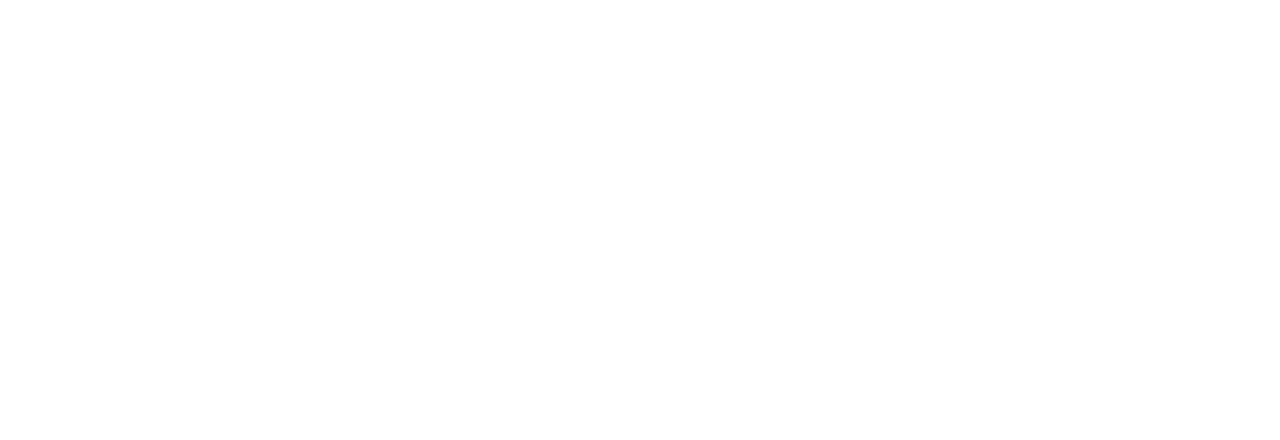
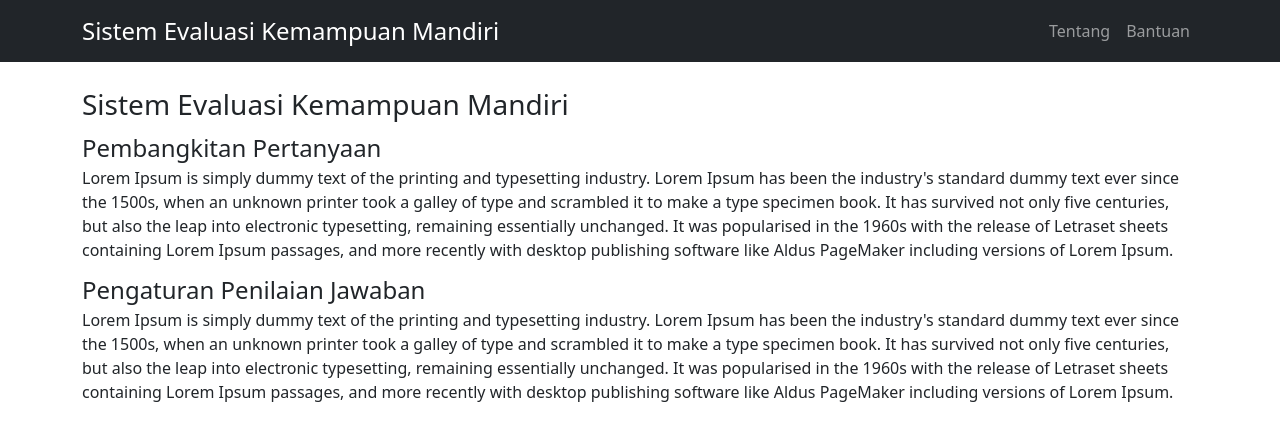
Before and after one commit to kariswr/ES-Front-End, a React (Create React App) app: page /help in a window 1280 px wide. Shown: the top 440 px of the page. Built offline with nearby package versions, Linux system fonts and the light colour scheme.

Commit message:
add help page

```diff
--- a/src/App.js
+++ b/src/App.js
@@ -3,6 +3,7 @@
 import Home from './components/Home';
 import Questions from './components/Questions';
 import About from './components/About';
+import Help from './components/Help';
 import {Route, Switch} from 'react-router';
 
 class App extends React.Component {
@@ -13,6 +14,7 @@
           <Route exact path="/" component={Home} />
           <Route path="/questions" component={Questions} />
           <Route path="/about" component={About} />
+          <Route path="/help" component={Help} />
         </Switch>
       </div>
     );
--- /dev/null
+++ b/src/components/Help.js
@@ -0,0 +1,50 @@
+import React from 'react';
+import { withRouter } from 'react-router-dom';
+import {Row, Container} from 'react-bootstrap';
+import CustomNavbar from "./CustomNavbar";
+import './style.css'
+
+class About extends React.Component {
+    constructor(props) {
+      super(props);
+      this.state = {};
+    }
+
+    render()
+    {
+      return (
+        <div>
+          <CustomNavbar/>
+          <Container className="fluid p-10 my-3">
+            <Row>
+              <h3 className='top-padding'> Sistem Evaluasi Kemampuan Mandiri </h3>
+              <div className='title'>
+                Pembangkitan Pertanyaan
+              </div>
+              <div className='bottom-padding'>
+                Lorem Ipsum is simply dummy text of the printing and typesetting industry. Lorem Ipsum has been the industry's
+                standard dummy text ever since the 1500s, when an unknown printer took a galley of type and scrambled it to make
+                a type specimen book. It has survived not only five centuries, but also the leap into electronic typesetting,
+                remaining essentially unchanged. It was popularised in the 1960s with the release of Letraset sheets containing
+                Lorem Ipsum passages, and more recently with desktop publishing software like Aldus PageMaker including versions
+                of Lorem Ipsum.
+              </div>
+              <div className='title'>
+                Pengaturan Penilaian Jawaban
+              </div>
+              <div className='bottom-padding'>
+                Lorem Ipsum is simply dummy text of the printing and typesetting industry. Lorem Ipsum has been the industry's
+                standard dummy text ever since the 1500s, when an unknown printer took a galley of type and scrambled it to make
+                a type specimen book. It has survived not only five centuries, but also the leap into electronic typesetting,
+                remaining essentially unchanged. It was popularised in the 1960s with the release of Letraset sheets containing
+                Lorem Ipsum passages, and more recently with desktop publishing software like Aldus PageMaker including versions
+                of Lorem Ipsum.
+              </div>
+            </Row>
+        </Container>
+        </div>
+      )
+    }
+  }
+
+export default withRouter(About)
--- a/src/components/style.css
+++ b/src/components/style.css
@@ -22,3 +22,8 @@
 .bottom-padding {
   padding-bottom: 10px;
 }
+
+.title {
+  font-size: x-large;
+  font-weight: 400;
+}
```
